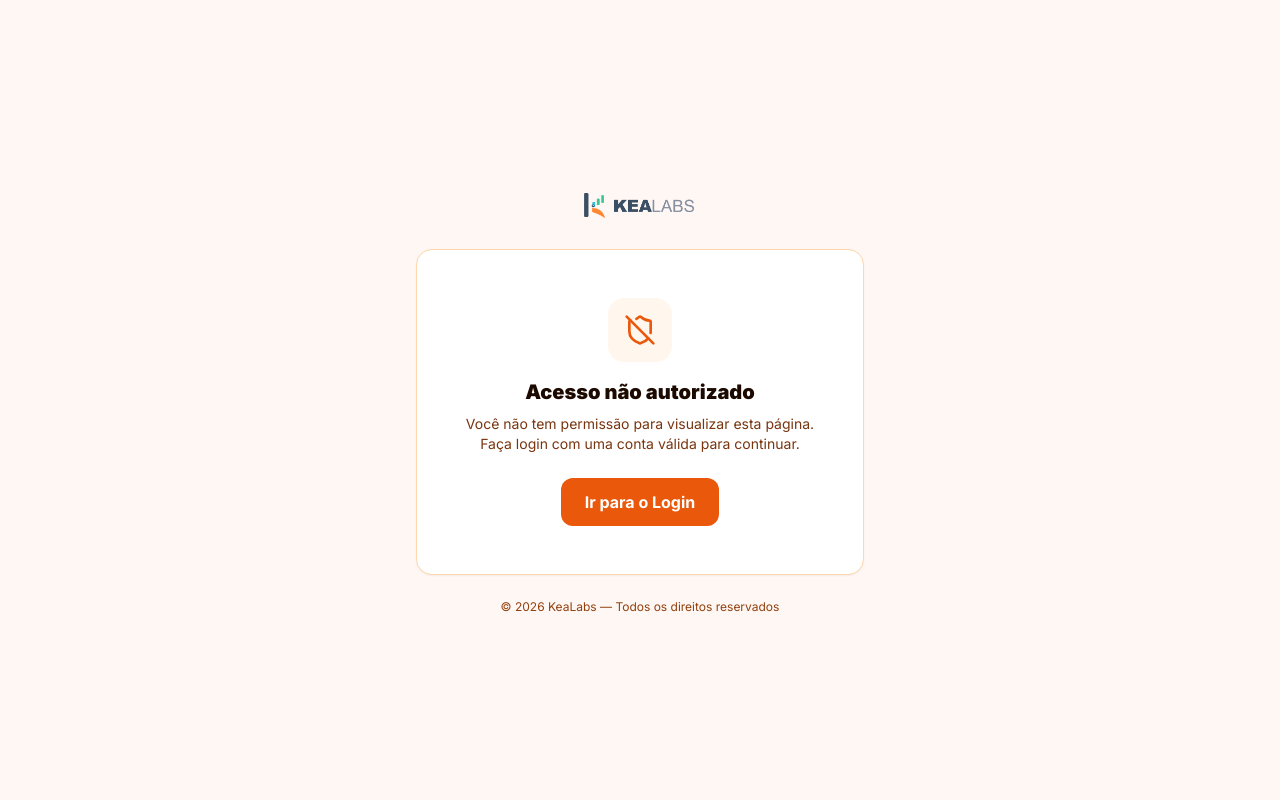
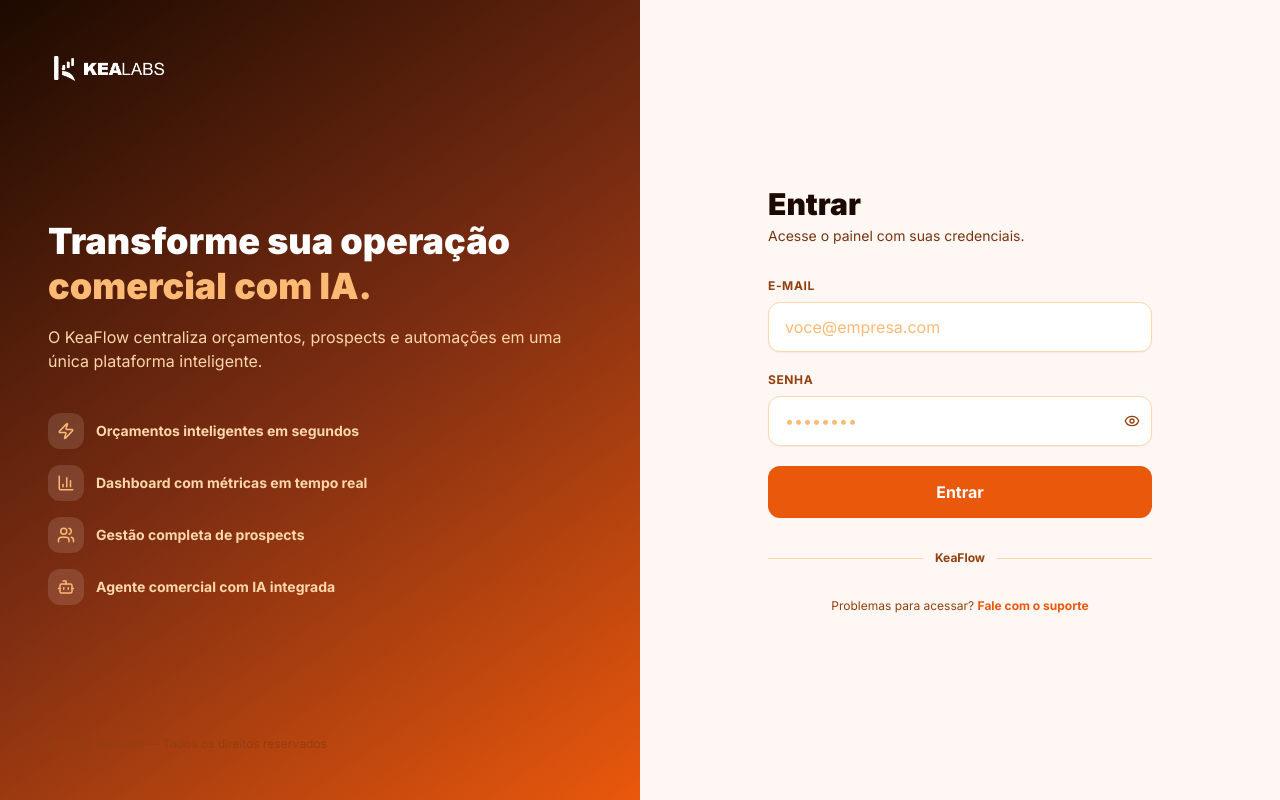
Before and after one commit to kealabs-ai/kealabsinnovationapp, a React (Vite) app in the folder web/: page /login in a window 1280 px wide. Built offline with nearby package versions, Linux system fonts and the light colour scheme.

Commit message:
improvement login 100%

```diff
--- a/web/src/App.tsx
+++ b/web/src/App.tsx
@@ -1,7 +1,8 @@
-import { BrowserRouter, Routes, Route } from 'react-router-dom';
+import { BrowserRouter, Routes, Route, Navigate } from 'react-router-dom';
 import { Navbar } from './components/Navbar';
 import { Footer } from './components/Footer';
 import { AuthGuard } from './components/AuthGuard';
+import { Login } from './pages/Login';
 import { Dashboard } from './pages/Dashboard';
 import { Builder } from './pages/Builder';
 import { Settings } from './pages/Settings';
@@ -9,9 +10,8 @@ import { Chat } from './pages/Chat';
 import { Prospects } from './pages/Prospects';
 import { Users } from './pages/Users';
 
-export default function App() {
+function PrivateLayout() {
   return (
-    <BrowserRouter>
     <AuthGuard>
       <div className="min-h-screen flex flex-col">
         <Navbar />
@@ -23,11 +23,22 @@ export default function App() {
             <Route path="/settings" element={<Settings />} />
             <Route path="/chat" element={<Chat />} />
             <Route path="/users" element={<Users />} />
+            <Route path="*" element={<Navigate to="/" replace />} />
           </Routes>
         </main>
         <Footer />
       </div>
     </AuthGuard>
+  );
+}
+
+export default function App() {
+  return (
+    <BrowserRouter>
+      <Routes>
+        <Route path="/login" element={<Login />} />
+        <Route path="/*" element={<PrivateLayout />} />
+      </Routes>
     </BrowserRouter>
   );
 }
--- a/web/src/components/AuthGuard.tsx
+++ b/web/src/components/AuthGuard.tsx
@@ -1,5 +1,5 @@
+import { Navigate } from 'react-router-dom';
 import type { ReactNode } from 'react';
-import { Unauthorized } from './Unauthorized';
 
 function isAuthenticated(): boolean {
   try {
@@ -12,6 +12,5 @@ function isAuthenticated(): boolean {
 }
 
 export function AuthGuard({ children }: { children: ReactNode }) {
-  const auth = isAuthenticated();
-  return auth ? <>{children}</> : <Unauthorized />;
+  return isAuthenticated() ? <>{children}</> : <Navigate to="/login" replace />;
 }
--- a/web/src/components/Navbar.tsx
+++ b/web/src/components/Navbar.tsx
@@ -1,19 +1,20 @@
-import { Link, useLocation } from 'react-router-dom';
+import { Link, useLocation, useNavigate } from 'react-router-dom';
 import { Sun, Moon, Settings, MessageSquare, UserCircle2, LogOut } from 'lucide-react';
 import keaLogo from '../assets/kealabs_logo_strategic.png';
 import { useTheme } from '../lib/useTheme';
 import { useUser } from '../lib/useUser';
 
-function handleLogout() {
-  localStorage.removeItem('access_token');
-  localStorage.removeItem('user');
-  window.location.href = 'https://www.kealabs.com.br/login';
-}
-
 export function Navbar() {
   const { pathname } = useLocation();
+  const navigate = useNavigate();
   const { dark, toggle } = useTheme();
   const { user } = useUser();
+
+  function handleLogout() {
+    localStorage.removeItem('access_token');
+    localStorage.removeItem('user');
+    navigate('/login', { replace: true });
+  }
 
   const link = (to: string, label: string) => (
     <Link to={to}
--- a/web/src/lib/api.ts
+++ b/web/src/lib/api.ts
@@ -281,7 +281,19 @@ export interface CreateUserDTO {
   role: UserRole;
 }
 
+export interface LoginDTO {
+  email: string;
+  password: string;
+}
+
+export interface LoginResponse {
+  access_token: string;
+  user: SystemUser;
+}
+
 export const authApi = {
+  login: (body: LoginDTO) =>
+    api.post<LoginResponse>('/auth/login', body),
   createUser: (body: CreateUserDTO) =>
     api.post<SystemUser>('/auth/users', body),
   listUsers: () =>
--- /dev/null
+++ b/web/src/pages/Login.tsx
@@ -0,0 +1,228 @@
+import { useState, useRef } from 'react';
+import { useNavigate } from 'react-router-dom';
+import { Eye, EyeOff, Loader2, Zap, BarChart3, Users, Bot } from 'lucide-react';
+import keaLogo from '../assets/kealabs_logo_strategic.png';
+import { authApi } from '../lib/api';
+
+const MAX_ATTEMPTS = 5;
+const LOCKOUT_MS   = 60_000;
+
+function sanitize(value: string) {
+  return value.replace(/[<>"'`]/g, '').trim();
+}
+
+const FEATURES = [
+  { icon: Zap,       label: 'Orçamentos inteligentes em segundos'   },
+  { icon: BarChart3, label: 'Dashboard com métricas em tempo real'  },
+  { icon: Users,     label: 'Gestão completa de prospects'          },
+  { icon: Bot,       label: 'Agente comercial com IA integrada'     },
+];
+
+export function Login() {
+  const navigate = useNavigate();
+
+  const [email, setEmail]       = useState('');
+  const [password, setPassword] = useState('');
+  const [showPwd, setShowPwd]   = useState(false);
+  const [loading, setLoading]   = useState(false);
+  const [error, setError]       = useState('');
+
+  const attempts = useRef(0);
+  const lockedAt = useRef<number | null>(null);
+
+  function isLocked(): boolean {
+    if (lockedAt.current === null) return false;
+    if (Date.now() - lockedAt.current < LOCKOUT_MS) return true;
+    lockedAt.current = null;
+    attempts.current = 0;
+    return false;
+  }
+
+  function remainingSecs(): number {
+    if (!lockedAt.current) return 0;
+    return Math.ceil((LOCKOUT_MS - (Date.now() - lockedAt.current)) / 1000);
+  }
+
+  async function handleSubmit(e: React.FormEvent) {
+    e.preventDefault();
+    setError('');
+
+    if (isLocked()) {
+      setError(`Muitas tentativas. Aguarde ${remainingSecs()}s para tentar novamente.`);
+      return;
+    }
+
+    const cleanEmail    = sanitize(email);
+    const cleanPassword = sanitize(password);
+
+    if (!cleanEmail || !cleanPassword) { setError('Preencha e-mail e senha.'); return; }
+    if (!/^[^\s@]+@[^\s@]+\.[^\s@]+$/.test(cleanEmail)) { setError('E-mail inválido.'); return; }
+
+    setLoading(true);
+    try {
+      const { data } = await authApi.login({ email: cleanEmail, password: cleanPassword });
+      localStorage.setItem('access_token', data.access_token);
+      localStorage.setItem('user', JSON.stringify(data.user));
+      attempts.current = 0;
+      navigate('/', { replace: true });
+    } catch (err: unknown) {
+      attempts.current += 1;
+      if (attempts.current >= MAX_ATTEMPTS) {
+        lockedAt.current = Date.now();
+        setError(`Bloqueado por ${LOCKOUT_MS / 1000}s após ${MAX_ATTEMPTS} tentativas.`);
+      } else {
+        const status = (err as { response?: { status?: number } })?.response?.status;
+        setError(status === 401 ? 'E-mail ou senha incorretos.' : 'Erro ao conectar. Tente novamente.');
+      }
+    } finally {
+      setLoading(false);
+    }
+  }
+
+  return (
+    <div className="min-h-screen flex">
+
+      {/* ── Painel esquerdo ─────────────────────────────────────── */}
+      <div
+        className="hidden lg:flex flex-col justify-between w-1/2 p-12"
+        style={{
+          background: 'linear-gradient(145deg, #1C0A00 0%, #7C2D12 50%, #EA580C 100%)',
+        }}
+      >
+        {/* Logo */}
+        <img src={keaLogo} alt="KeaLabs" className="h-10 w-auto max-w-[180px] object-contain object-left brightness-0 invert" />
+
+        {/* Headline */}
+        <div className="flex flex-col gap-10">
+          <div>
+            <h1 className="text-4xl font-black text-white leading-tight">
+              Transforme sua operação<br />
+              <span style={{ color: '#FDBA74' }}>comercial com IA.</span>
+            </h1>
+            <p className="mt-4 text-base" style={{ color: '#FED7AA' }}>
+              O KeaFlow centraliza orçamentos, prospects e automações
+              em uma única plataforma inteligente.
+            </p>
+          </div>
+
+          {/* Features */}
+          <ul className="flex flex-col gap-4">
+            {FEATURES.map(({ icon: Icon, label }) => (
+              <li key={label} className="flex items-center gap-3">
+                <span className="flex items-center justify-center w-9 h-9 rounded-xl flex-shrink-0"
+                  style={{ background: 'rgba(255,255,255,0.12)' }}>
+                  <Icon size={18} className="text-orange-300" />
+                </span>
+                <span className="text-sm font-semibold" style={{ color: '#FED7AA' }}>{label}</span>
+              </li>
+            ))}
+          </ul>
+        </div>
+
+        {/* Footer esquerdo */}
+        <p className="text-xs" style={{ color: '#92400E' }}>
+          © {new Date().getFullYear()} KeaLabs — Todos os direitos reservados
+        </p>
+      </div>
+
+      {/* ── Painel direito ──────────────────────────────────────── */}
+      <div
+        className="flex flex-1 flex-col items-center justify-center px-6 py-12"
+        style={{ backgroundColor: 'var(--kea-bg)' }}
+      >
+        {/* Logo mobile */}
+        <img src={keaLogo} alt="KeaLabs" className="h-9 w-auto max-w-[160px] object-contain mb-10 lg:hidden" />
+
+        <div className="w-full max-w-sm flex flex-col gap-8">
+
+          {/* Cabeçalho */}
+          <div>
+            <h2 className="text-3xl font-black" style={{ color: 'var(--kea-heading)' }}>
+              Entrar
+            </h2>
+            <p className="mt-1 text-sm" style={{ color: 'var(--kea-body)' }}>
+              Acesse o painel com suas credenciais.
+            </p>
+          </div>
+
+          {/* Formulário */}
+          <form onSubmit={handleSubmit} noValidate className="flex flex-col gap-5">
+
+            <div className="flex flex-col gap-1">
+              <label className="label">E-mail</label>
+              <input
+                type="email"
+                className="input"
+                placeholder="voce@empresa.com"
+                autoComplete="email"
+                value={email}
+                onChange={e => setEmail(e.target.value)}
+                disabled={loading}
+                maxLength={254}
+              />
+            </div>
+
+            <div className="flex flex-col gap-1">
+              <label className="label">Senha</label>
+              <div className="relative">
+                <input
+                  type={showPwd ? 'text' : 'password'}
+                  className="input pr-12"
+                  placeholder="••••••••"
+                  autoComplete="current-password"
+                  value={password}
+                  onChange={e => setPassword(e.target.value)}
+                  disabled={loading}
+                  maxLength={128}
+                />
+                <button
+                  type="button"
+                  onClick={() => setShowPwd(v => !v)}
+                  className="absolute right-3 top-1/2 -translate-y-1/2 transition-colors hover:text-orange-600"
+                  style={{ color: 'var(--kea-subtle)' }}
+                  tabIndex={-1}
+                >
+                  {showPwd ? <EyeOff size={16} /> : <Eye size={16} />}
+                </button>
+              </div>
+            </div>
+
+            {error && (
+              <div className="flex items-start gap-2 px-4 py-3 rounded-xl bg-red-50 dark:bg-red-950/30 border border-red-200 dark:border-red-900">
+                <span className="text-red-500 mt-0.5">⚠</span>
+                <p className="text-sm font-semibold text-red-600">{error}</p>
+              </div>
+            )}
+
+            <button
+              type="submit"
+              className="btn-primary w-full flex items-center justify-center gap-2 py-3.5 text-base"
+              disabled={loading || isLocked()}
+            >
+              {loading
+                ? <><Loader2 size={18} className="animate-spin" /> Entrando...</>
+                : 'Entrar'
+              }
+            </button>
+          </form>
+
+          {/* Divisor */}
+          <div className="flex items-center gap-3">
+            <span className="flex-1 h-px" style={{ background: 'var(--kea-border)' }} />
+            <span className="text-xs font-semibold" style={{ color: 'var(--kea-subtle)' }}>KeaFlow</span>
+            <span className="flex-1 h-px" style={{ background: 'var(--kea-border)' }} />
+          </div>
+
+          <p className="text-center text-xs" style={{ color: 'var(--kea-subtle)' }}>
+            Problemas para acessar?{' '}
+            <a href="https://www.kealabs.com.br" target="_blank" rel="noreferrer"
+              className="font-bold hover:text-orange-600 transition-colors"
+              style={{ color: 'var(--kea-orange)' }}>
+              Fale com o suporte
+            </a>
+          </p>
+        </div>
+      </div>
+    </div>
+  );
+}
```
Lines whose indentation alone changed are shown as unchanged.
